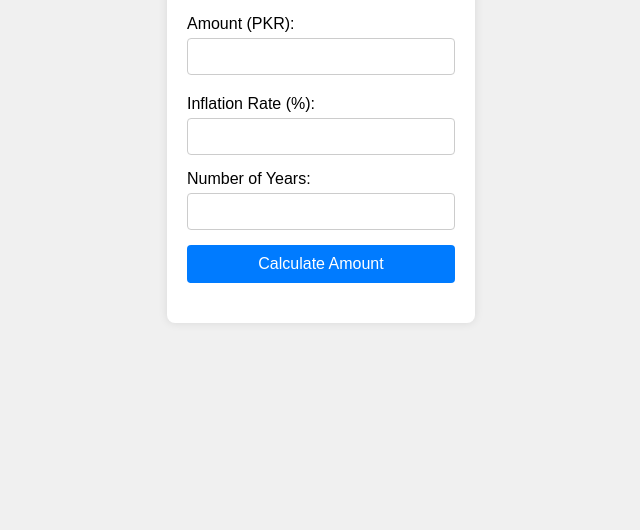
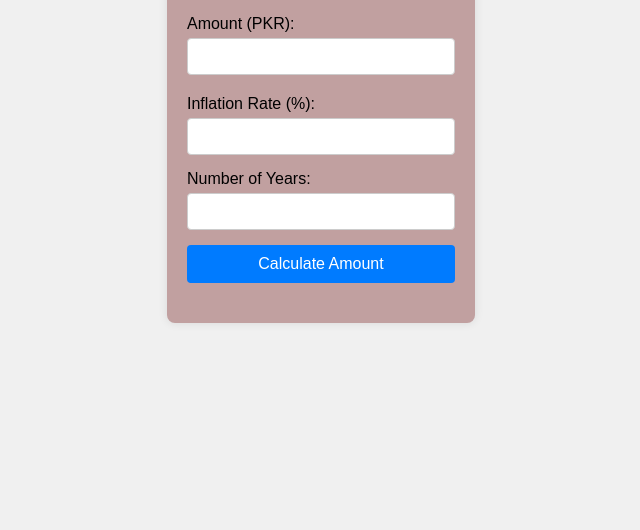
Before and after one commit to WaridArshad20/Inflation_calculator, a plain HTML site: page inflation rate application/index.html in a window 1280 px wide. Shown: the part 286-816 px from the top of the page, without its empty margins (319-959 px from the left). Drawn offline with Linux system fonts and the light colour scheme.

Commit message:
background change fix

```diff
--- a/inflation rate application/styles.css
+++ b/inflation rate application/styles.css
@@ -8,7 +8,7 @@ body {
 }
 
 .container {
-  background: #fff;
+  background: #c1a0a0;
   padding: 20px;
   border-radius: 8px;
   box-shadow: 0 0 10px rgba(0, 0, 0, 0.1);
```
